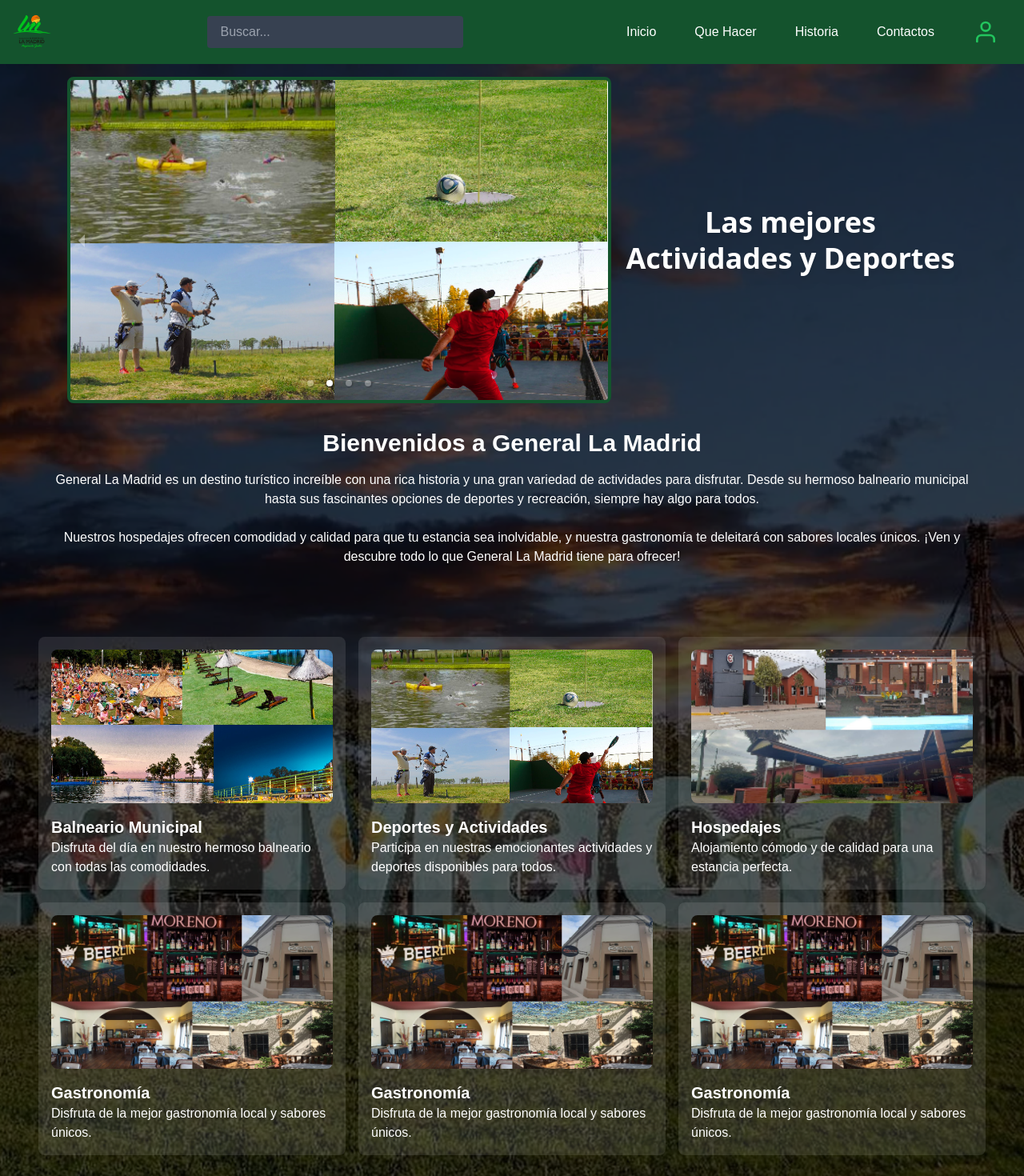
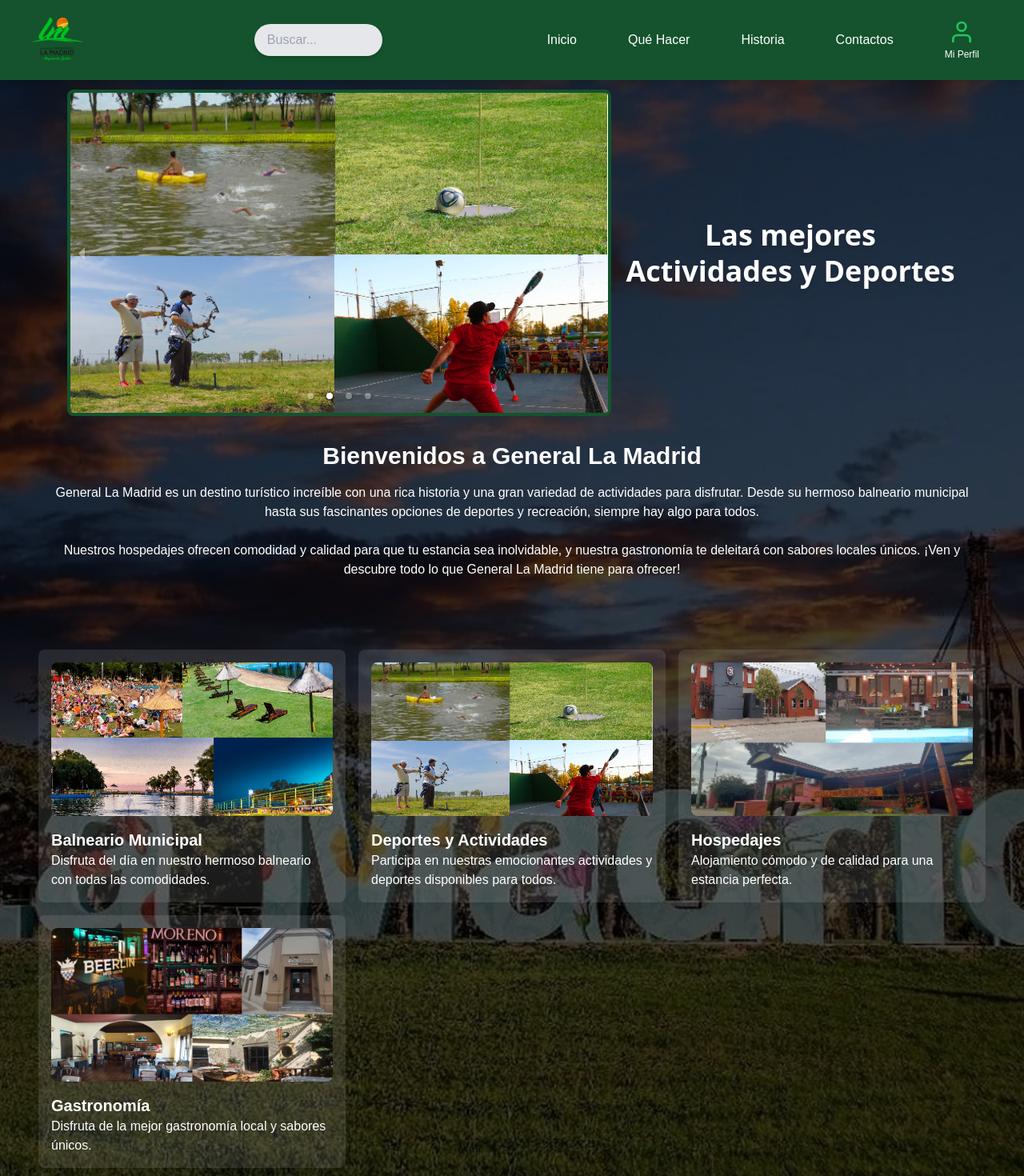
Before and after one commit to Phaca10/Turismo-UNTREF, a React (Vite) app: page / in a window 1280 px wide. Shown: the top 1470 px of the page at 80% size. Built offline with nearby package versions, Linux system fonts and the light colour scheme.

Commit message:
modificacion de navbar

```diff
--- a/src/App.jsx
+++ b/src/App.jsx
@@ -42,16 +42,6 @@ const App = () => {
               <h3 className="text-xl font-semibold text-white">Gastronomía</h3>
               <p className="text-white">Disfruta de la mejor gastronomía local y sabores únicos.</p>
             </div>
-            <div className="bg-white bg-opacity-10 p-4 rounded-lg">
-              <img src="images/Gastronomia.jpg" alt="Gastronomía" className="w-full h-48 object-cover rounded-lg mb-4" />
-              <h3 className="text-xl font-semibold text-white">Gastronomía</h3>
-              <p className="text-white">Disfruta de la mejor gastronomía local y sabores únicos.</p>
-            </div>
-            <div className="bg-white bg-opacity-10 p-4 rounded-lg">
-              <img src="images/Gastronomia.jpg" alt="Gastronomía" className="w-full h-48 object-cover rounded-lg mb-4" />
-              <h3 className="text-xl font-semibold text-white">Gastronomía</h3>
-              <p className="text-white">Disfruta de la mejor gastronomía local y sabores únicos.</p>
-            </div>
           </section>
         </main>
       </div>
--- a/src/components/Navbar.jsx
+++ b/src/components/Navbar.jsx
@@ -3,56 +3,76 @@ import logo from '../assets/logoglm.png';
 
 const Navbar = () => {
   const [isOpen, setIsOpen] = useState(false);
+  const [isSearching, setIsSearching] = useState(false);
 
   const toggleMenu = () => {
     setIsOpen(!isOpen);
   };
 
   return (
-    <nav className="bg-green-900 p-4 flex justify-between items-center text-white">
-      <div className="text-xl"><img src={logo} alt="Logo" className="h-12 w-auto mr-2" /></div>
+    <>
+      {/* Navbar */}
+      <nav className="bg-green-900 p-4 flex justify-between items-center text-white fixed top-0 w-full z-50 shadow-lg">
+        {/* Logo con padding desde el borde izquierdo */}
+        <div className="text-xl flex items-center pl-6">
+          <img src={logo} alt="Logo" className="h-16 w-auto mr-6" />
+        </div>
+
+        {/* Botón hamburguesa para móviles */}
         <button
-        className="text-white text-2xl md:hidden"
+          className="text-white text-2xl md:hidden pr-6"
           onClick={toggleMenu}
         >
           ☰
         </button>
-      <div className="flex items-center space-x-4">
-        {/* Barra de búsqueda con mayor ancho */}
+
+        {/* Contenedor de barra de búsqueda y navegación */}
+        <div className="flex-grow hidden md:flex items-center space-x-6 justify-center">
           <input
             type="text"
             placeholder="Buscar..."
-          className="bg-gray-700 text-white px-4 py-2 rounded focus:outline-none focus:ring-2 focus:ring-blue-500 w-80"
+            className={`bg-gray-200 text-gray-800 px-4 py-2 rounded-full focus:outline-none focus:ring-2 focus:ring-blue-500 shadow-md transition-all duration-300
+              ${isSearching ? 'w-80' : 'w-40'}`}
+            onFocus={() => setIsSearching(true)}
+            onBlur={() => setIsSearching(false)}
           />
         </div>
+
+        {/* Menú de navegación con espaciado entre ítems */}
         <ul
           className={`${
             isOpen ? 'flex' : 'hidden'
-        } md:flex flex-col md:flex-row items-center md:space-x-4 mt-4 md:mt-0 w-full md:w-auto`}
+          } md:flex flex-col md:flex-row items-center space-y-2 md:space-y-0 md:space-x-8 mt-4 md:mt-0 w-full md:w-auto justify-center pr-6`}
         >
-        <li className="my-2 md:my-0 transition-transform duration-300 transform hover:scale-105">
+          <li className="transition-transform duration-300 transform hover:scale-105">
             <a href="#Inicio" className="block text-white hover:bg-gray-700 px-4 py-2 rounded">Inicio</a>
           </li>
-        <li className="my-2 md:my-0 transition-transform duration-300 transform hover:scale-105">
-          <a href="#QueHacer" className="block text-white hover:bg-gray-700 px-4 py-2 rounded">Que Hacer</a>
+          <li className="transition-transform duration-300 transform hover:scale-105">
+            <a href="#QueHacer" className="block text-white hover:bg-gray-700 px-4 py-2 rounded">Qué Hacer</a>
           </li>
-        <li className="my-2 md:my-0 transition-transform duration-300 transform hover:scale-105">
+          <li className="transition-transform duration-300 transform hover:scale-105">
             <a href="#Historia" className="block text-white hover:bg-gray-700 px-4 py-2 rounded">Historia</a>
           </li>
-        <li className="my-2 md:my-0 transition-transform duration-300 transform hover:scale-105">
+          <li className="transition-transform duration-300 transform hover:scale-105">
             <a href="#contactos" className="block text-white hover:bg-gray-700 px-4 py-2 rounded">Contactos</a>
           </li>
-        {/* Reemplazo de botones por el ícono SVG */}
-        <li className="my-2 md:my-0">
-          <a href="#profile" className="block text-white hover:bg-gray-700 px-4 py-2 rounded">
-            <svg className="h-8 w-8 text-green-500" viewBox="0 0 24 24" fill="none" stroke="currentColor" strokeWidth="2" strokeLinecap="round" strokeLinejoin="round">
+
+          {/* Ícono de perfil con texto "Mi Perfil" y espaciado */}
+          <li className="text-center transition-transform duration-300 transform hover:scale-105">
+            <a href="#login" className="block text-white hover:bg-gray-700 px-4 py-2 rounded">
+              <svg className="h-8 w-8 mx-auto text-green-500" viewBox="0 0 24 24" fill="none" stroke="currentColor" strokeWidth="2" strokeLinecap="round" strokeLinejoin="round">
                 <path d="M20 21v-2a4 4 0 0 0-4-4H8a4 4 0 0 0-4 4v2" />
                 <circle cx="12" cy="7" r="4" />
               </svg>
+              <span className="text-xs mt-1 block">Mi Perfil</span>
             </a>
           </li>
         </ul>
       </nav>
+
+      {/* Espaciado para evitar que la navbar cubra el contenido */}
+      <div className="pt-24"></div>
+    </>
   );
 };
 
```
Lines whose indentation alone changed are shown as unchanged.
